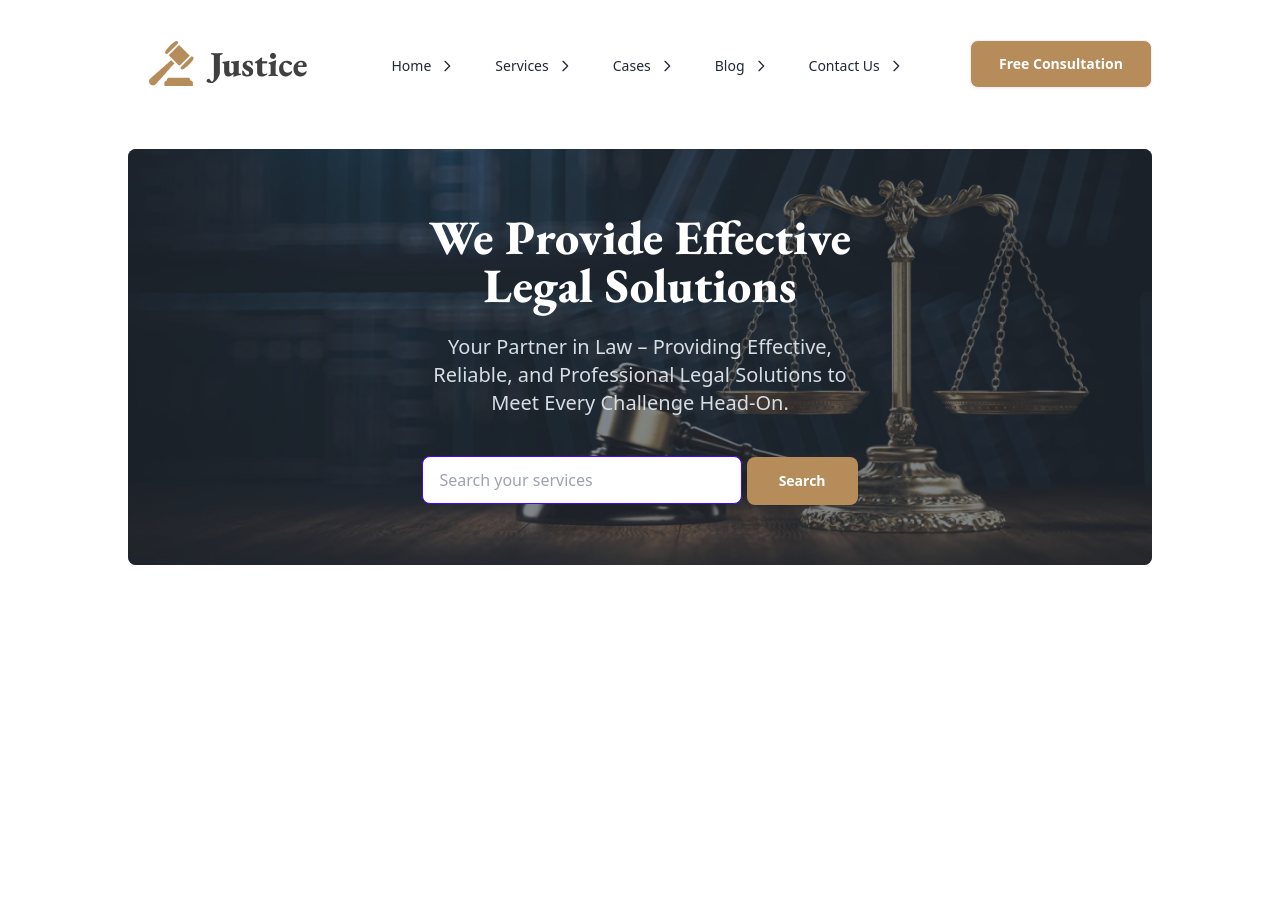
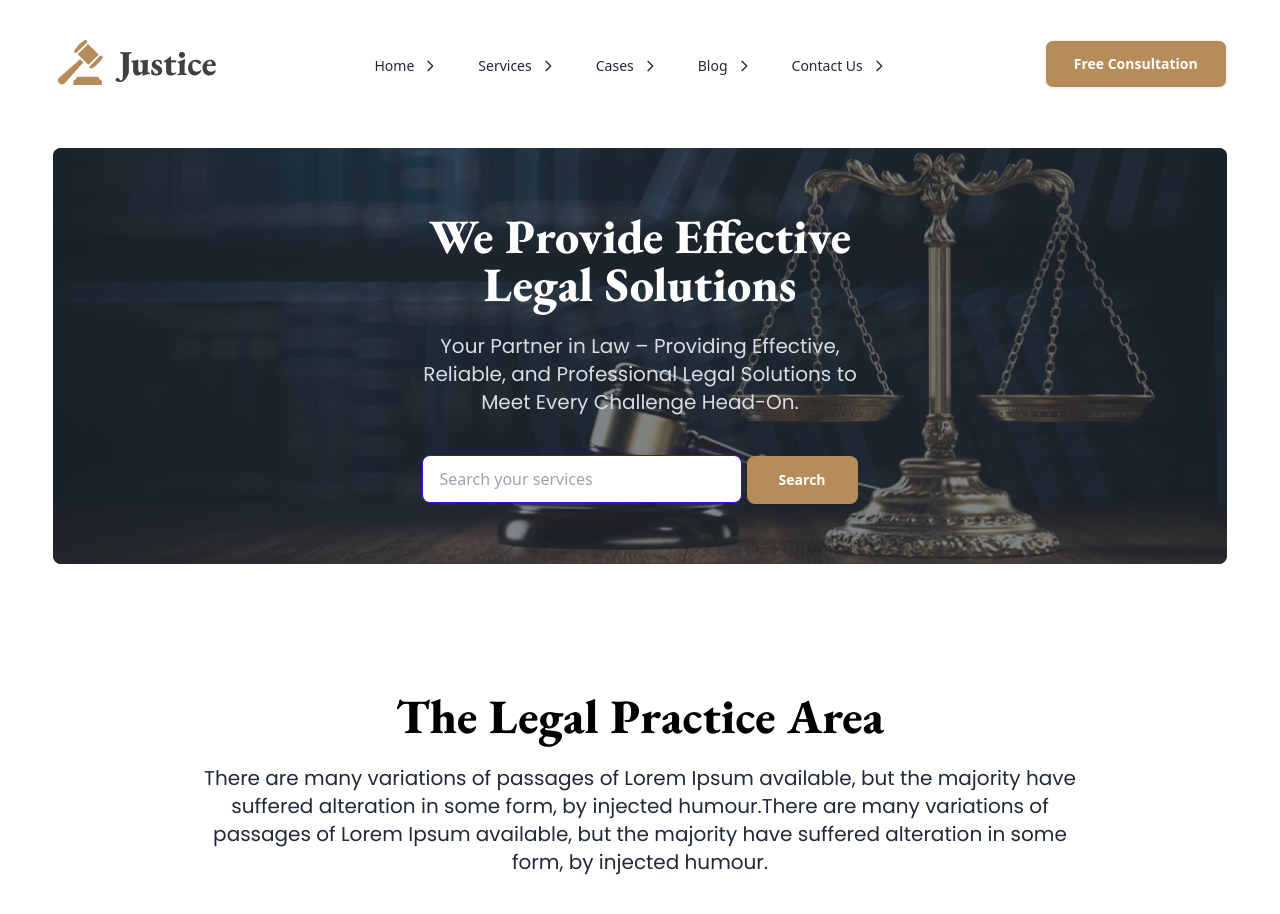
Before and after one commit to naeem-web84/naeem-legal-resource, a plain HTML site: page index.html in a window 1280 px wide. Before the commit the page ends 800 px from the top, so only its background shows below. Drawn offline with nearby package versions, Linux system fonts and the light colour scheme.

Commit message:
commiting card section

```diff
--- a/index.html
+++ b/index.html
@@ -48,7 +48,7 @@
 
 <body>
   <!-- Header -->
-  <header class="max-w-[80%] mx-auto mt-10">
+  <header class="w-11/12 mx-auto mt-10">
     <!-- Nav bar section -->
     <nav class="">
       <div class="flex justify-between">
@@ -72,7 +72,7 @@
               <li><a>Item 3</a></li>
             </ul>
           </div>
-          <a class="btn btn-ghost text-xl"><img src="./images/logo2.png" alt=""></a>
+          <a class="hidden md:inline-block md:btn md:btn-ghost md:text-xl lg:btn lg:btn-ghost lg:text-xl"><img src="./images/logo2.png" alt=""></a>
         </div>
 
         <div class=" hidden lg:flex">
@@ -170,7 +170,7 @@
     </nav>
 
     <!-- Banner section -->
-    <section>
+    <section class="mb-32">
       <div class="hero rounded-lg mt-14" style="background-image: url(./images/banner.png);">
 
         <div class="hero-overlay rounded-lg bg-opacity-60"></div>
@@ -178,7 +178,7 @@
           <div class="max-w-md">
             <h1 class="eb-garamond text-white mt-12 mb-6 text-5xl font-extrabold">We Provide Effective Legal Solutions
             </h1>
-            <p class="mb-5 font-normal text-xl">
+            <p class="poppins mb-5 font-normal text-xl">
               Your Partner in Law – Providing Effective, Reliable, and Professional Legal Solutions to Meet Every Challenge Head-On.
             </p>
             <div>
@@ -189,12 +189,25 @@
         </div>
       </div>
     </section>
-
-
   </header>
 
   <!-- Main -->
   <main>
+    <!-- Practice area section -->
+     <section class="w-11/12 mx-auto">
+      <!-- Headings -->
+      <div class=" text-center mb-14">
+        <h1 class="eb-garamond text-black mt-12 mb-6 text-5xl font-extrabold">The Legal Practice Area</h1>
+        <p class="poppins mb-5 font-normal text-xl max-w-4xl mx-auto">There are many variations of passages of Lorem Ipsum available, but the majority have suffered alteration in some form, by injected humour.There are many variations of passages of Lorem Ipsum available, but the majority have suffered alteration in some form, by injected humour.</p>
+      </div>
+
+      <!-- cards container -->
+       <div class="">
+
+       </div>
+
+
+     </section>
 
   </main>
 
```
